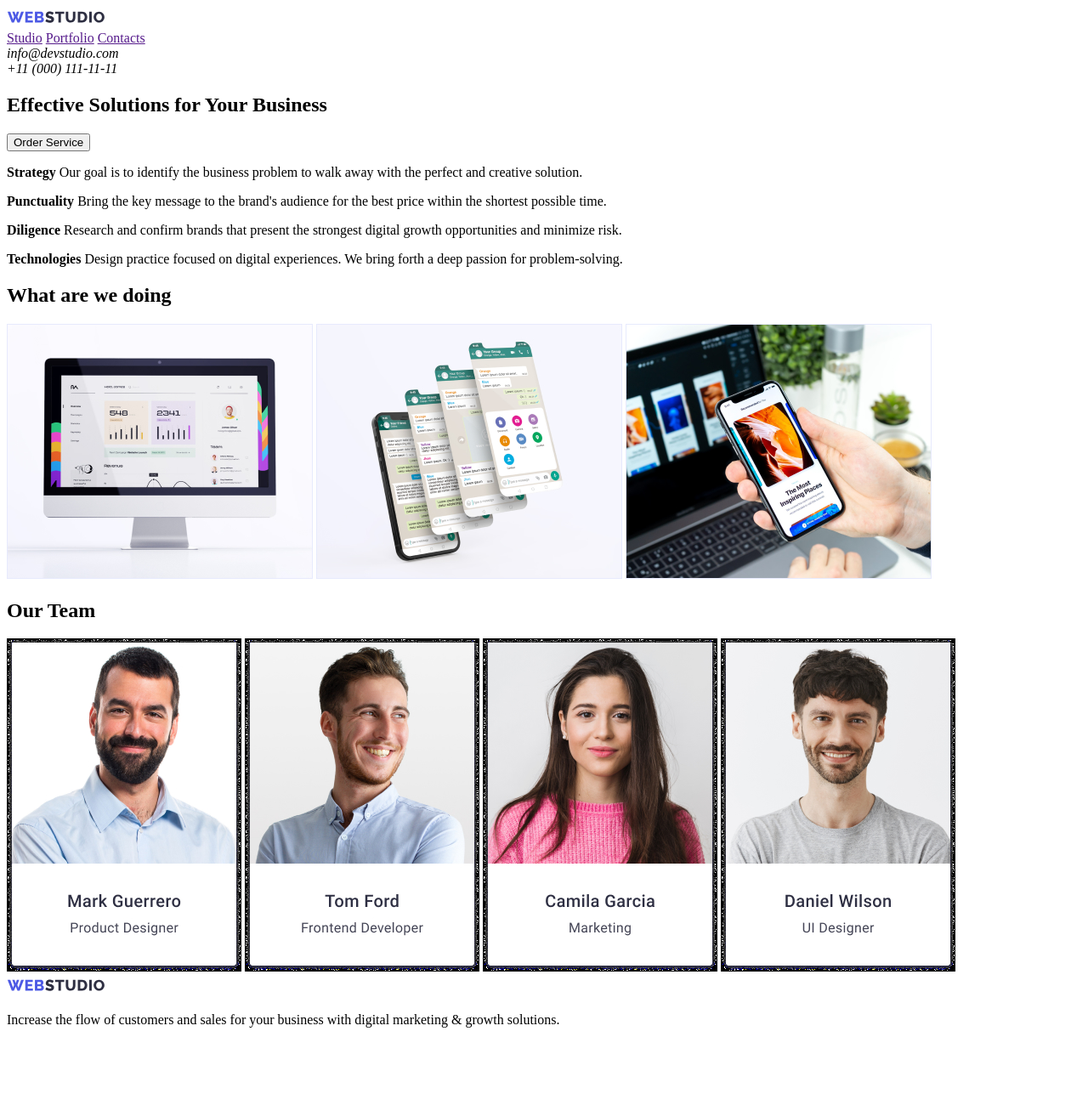
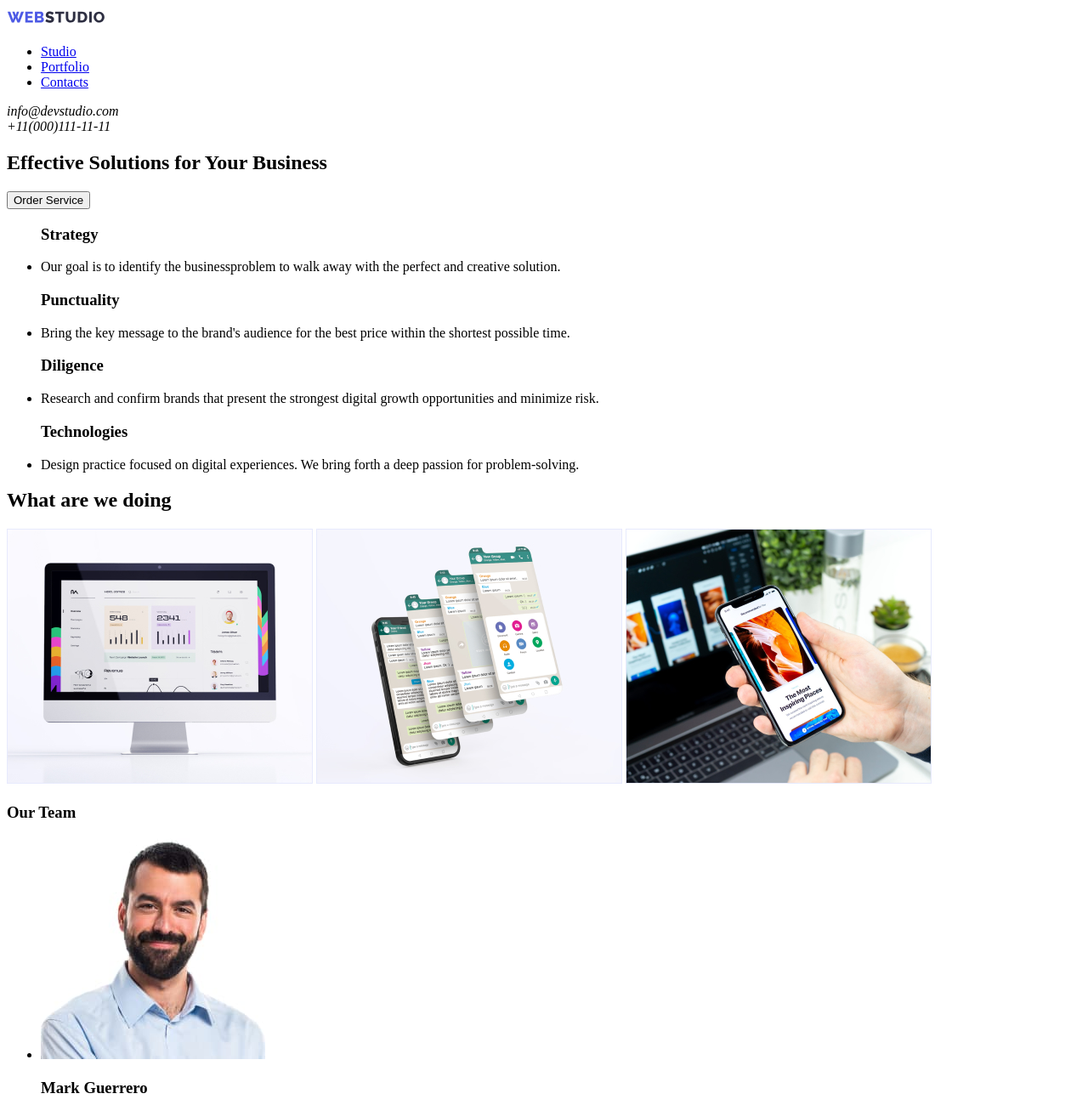
Before and after one commit to DimaBaramzin1/goit-markup-hw-01, a plain HTML site: page index.html in a window 1280 px wide. Shown: the top 1300 px of the page at 85% size. Before the commit the page ends 1225 px from the top, so only its background shows below. Drawn offline with Linux system fonts and the light colour scheme.

Commit message:
first homework

```diff
--- a/index.html
+++ b/index.html
@@ -9,16 +9,28 @@
 </head>
 <body>
     <header>
-        <a href="index.html">
+        <a href="#">
         <img src="./images/Logo1.svg" alt="logo1" />
         </a>
         <nav>
-            <a href="">Studio</a>
-            <a href="">Portfolio</a>
-            <a href="">Contacts</a>
+            <ul>
+                <li>
+                 <a href="#">Studio</a>
+                </li>
+                <li>
+                 <a href="#">Portfolio</a>
+                </li>
+                <li>
+                <a href="#">Contacts</a>
+                </li>
+            </ul>
         </nav>
-        <address>info@devstudio.com</address>
-        <address>+11 (000) 111-11-11</address>
+        <address>
+            <a tel="info@devstudio.com">info@devstudio.com</a>
+        </address>
+        <address>
+            <a tel="+11(000)111-11-11">+11(000)111-11-11</a>
+        </address>
     </header>
     <main>
         <section class="section1">
@@ -26,28 +38,55 @@
             <button type="button" onclick.href="">Order Service</button>
         </section>
         <section class="section2">
-            <p><b>Strategy</b>
-            Our goal is to identify the business
-            problem to walk away with the perfect and creative solution.</p>
-            <p><b>Punctuality</b>
-            Bring the key message to the brand's audience for the best price within the shortest possible time.</p>
-            <p><b>Diligence</b>
-            Research and confirm brands that present the strongest digital growth opportunities and minimize risk.</p>
-            <p><b>Technologies</b>
-            Design practice focused on digital experiences. We bring forth a deep passion for problem-solving.</p>
+            <ul>
+            <h3>Strategy</h3>
+             <li>
+            <p>Our goal is to identify the businessproblem to walk away with the perfect and creative solution.</p>
+             </li>
+            <h3>Punctuality</h3>
+             <li>
+            <p>Bring the key message to the brand's audience for the best price within the shortest possible time.</p>
+             </li>
+            <h3>Diligence</h3>
+             <li>
+            <p>Research and confirm brands that present the strongest digital growth opportunities and minimize risk.</p>
+             </li>
+            <h3>Technologies</h3>
+             <li>
+            <p>Design practice focused on digital experiences. We bring forth a deep passion for problem-solving.</p>
+             </li>
+            </ul>
         </section>
         <section class="section3">
             <h2>What are we doing</h2>
-            <img src="./images/img 1.jpg" alt="img1" />
-            <img src="./images/img 2.jpg" alt="img2" />
-            <img src="./images/img 3.jpg" alt="img3" />
+            <img src="./images/img1.jpg" alt="img" width="360" />
+            <img src="./images/img2.jpg" alt="img" width="360" />
+            <img src="./images/img3.jpg" alt="img" width="360" />
         </section>
         <section class="section4">
-            <h2>Our Team</h2>
-            <img src="./images/Team Card 1.jpg" alt="Card1" />
-            <img src="./images/Team Card 2.jpg" alt="Card2" />
-            <img src="./images/Team Card 3.jpg" alt="Card3" />
-            <img src="./images/Team Card 4.jpg" alt="Card4" />
+            <h3>Our Team</h3>
+            <ul>
+             <li>
+                 <img src="./images/image1.jpg" alt="Card1" width="264"/>
+                 <h3>Mark Guerrero</h3>
+                 <p></p>
+             </li>
+             <li>
+                 <img src="./images/image2.jpg" alt="Card2" width="264"/>
+                 <h3>Tom Ford</h3>
+                 <p>Frontend Developer</p>
+             </li>
+             <li>
+                 <img src="./images/image3.jpg" alt="Card3" width="264"/>
+                 <h3>Camila Garcia</h3>
+                 <p>Marketing</p>
+             </li>
+             <li>
+                 <img src="./images/image4.jpg" alt="Card4" width="264"/>
+                 <h3>Daniel Wilson</h3>
+                 <p>UI Designer</p>
+             </li>
+            </ul>
         </section>
     </main>
     <footer>
```
Also changed, not shown: images/Team Card 1.jpg (deleted), images/Team Card 2.jpg (deleted), images/Team Card 3.jpg (deleted), images/Team Card 4.jpg (deleted), images/image1.jpg (added), images/image2.jpg (added), images/image3.jpg (added), images/image4.jpg (added), images/img1.jpg (renamed from images/img 1.jpg), images/img2.jpg (renamed from images/img 2.jpg), images/img3.jpg (renamed from images/img 3.jpg).
